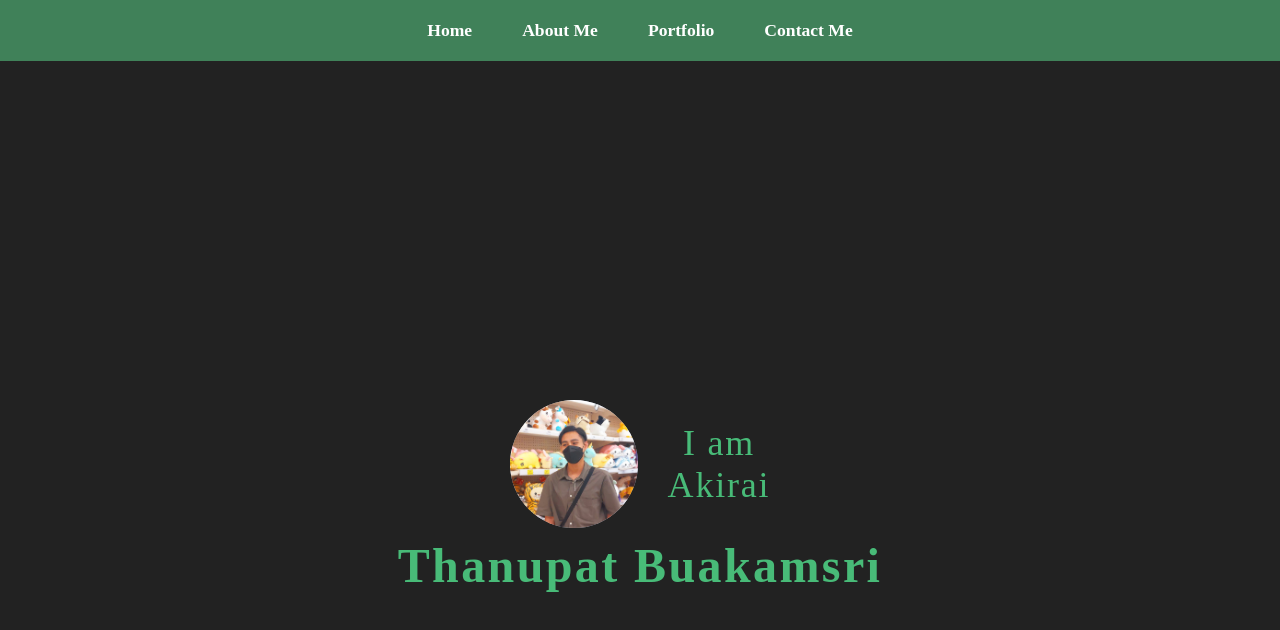
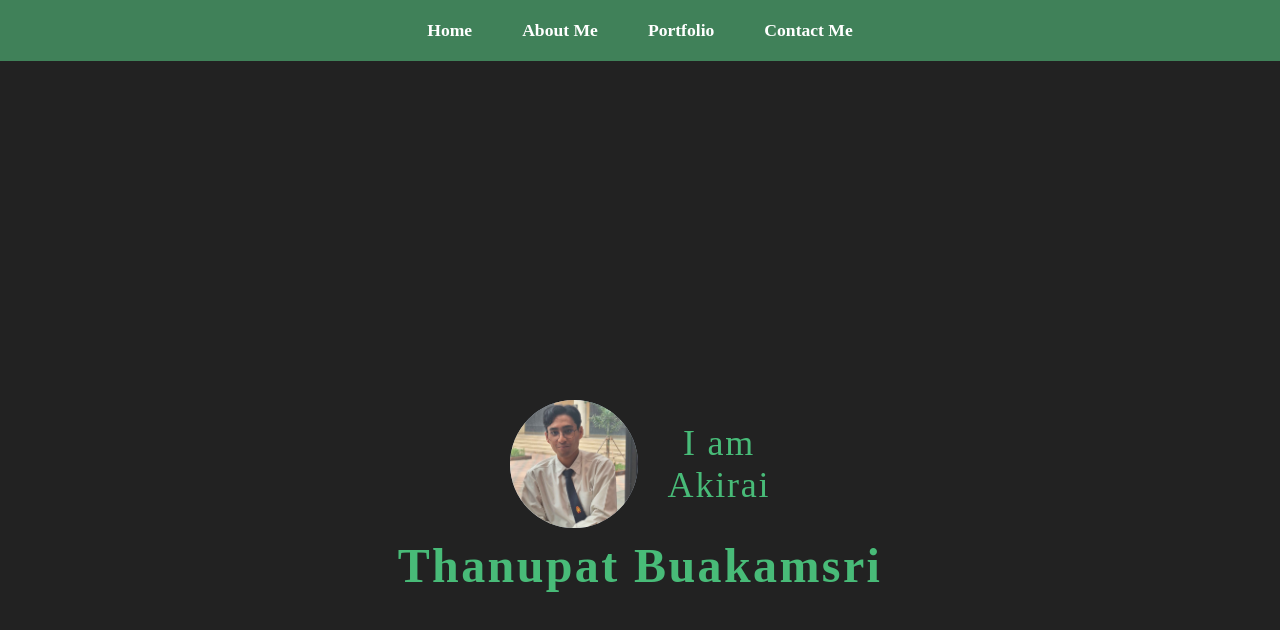
Before and after one commit to Akirai0/Web-E-Portfolio, a plain HTML site: page Project Portfolio/index.html in a window 1280 px wide. Shown: the top 630 px of the page. Drawn offline with Linux system fonts and the light colour scheme.

Commit message:
AddProfilePicture

```diff
--- a/Project Portfolio/index.html
+++ b/Project Portfolio/index.html
@@ -24,7 +24,7 @@
             <div class="allimgakirai">
                 <div class="akiraiimg">
                     <span class="imgakiraispan">
-                        <img src="picture/1651663424808.jpg" class="akirai_img">
+                        <img src="picture/17198527001891.jpg" class="akirai_img">
                     </span>
                 </div>
                 <div class="akiraihead">
```
Also changed, not shown: Project Portfolio/picture/17198527001891.jpg (added).
